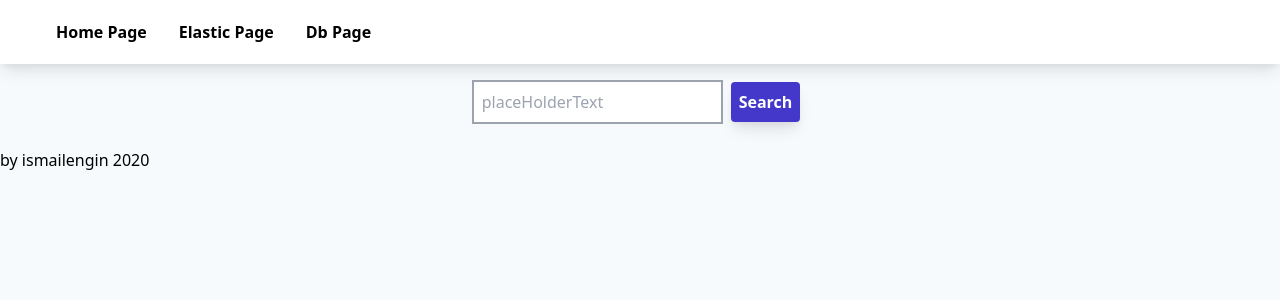
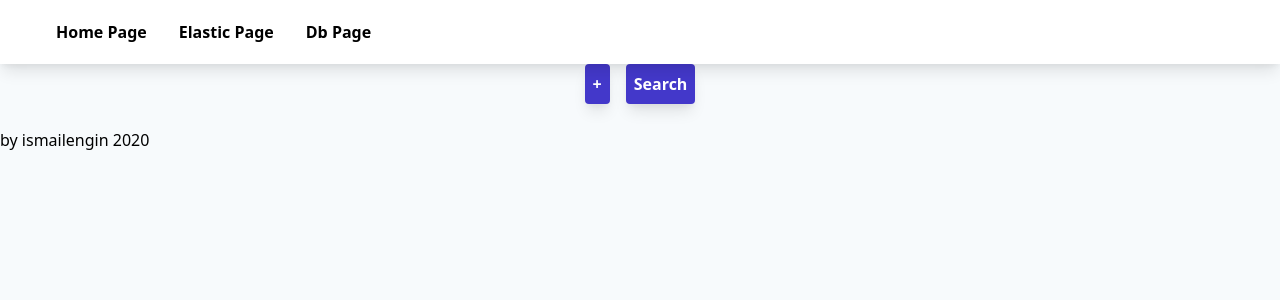
Before and after one commit to ismailengin/ElasticFrontend, a Next.js app: page /db in a window 1280 px wide. Shown: the top 300 px of the page. Built offline with nearby package versions, Linux system fonts and the light colour scheme.

Commit message:
DBInput sample for creating elements with button click

```diff
--- a/pages/api/db.js
+++ b/pages/api/db.js
@@ -2,6 +2,14 @@ import {query} from '../../lib/db';
 
 
 export default async function handler(req, res) {
-    var results =  await query(req.body).then(data => {console.log(data);return data})
-    res.status(200).json(results);
+    await query(req.body.query).then(data => {
+        try {
+            console.log(data);
+            res.status (200).json(data);
+        }
+        catch(error){
+            res.status(500).json(data)
+        }
+    })
+    // console.log(req.body.query)
 }
--- a/pages/db.js
+++ b/pages/db.js
@@ -3,19 +3,21 @@ import DBResultList from './DBResultList'
 import Layout from './layout'
 import ClipLoader from "react-spinners/ClipLoader";
 const superagent = require('superagent')
-
+import DBInput from './dbinput';
 
 
 function Elastic () {
     const [initialText, setText] = useState(" ");
     const [name, setName] = useState([]);
     const [isLoading, setLoading] = useState(false);
+    const [inputList, setInputList] = useState([]);
     const customHandleClick = async initialText => {
         setName("")
         setLoading(true)
         try {
-            const res = await superagent.post('/api/db').send({name: initialText});
+            const res = await superagent.post('/api/db').send({query: initialText});
             var json_res = (JSON.parse(res.text))
+            console.log(json_res)
             setName(json_res)
             setLoading(false);
         } catch (error) {
@@ -24,11 +26,19 @@ function Elastic () {
         }
     }
 
+    const onClickAddElement = event => {
+        setInputList(inputList.concat(<DBInput key={inputList.length}/>))
+    }
+
     return (
         <Layout>
-        <div className="container mx-auto">
+        <div className="container ">
             <div className="text-center">
-                <input className="border-solid border-gray-400 border-2 mt-4 px-2 py-2" type="text" placeholder="placeHolderText" onChange={e => setText(e.target.value)} />
+            {inputList}
+            <button className="bg-indigo-700 btn-primary text-white font-bold px-2 py-2 mx-2 rounded shadow-lg" onClick={onClickAddElement}>
+                    +
+            </button>
+                {/* <input className="border-solid border-gray-400 border-2 mt-4 px-2 py-2" type="text" placeholder="placeHolderText" onChange={e => setText(e.target.value)} /> */}
                 <button className="bg-indigo-700 btn-primary text-white font-bold px-2 py-2 mx-2 rounded shadow-lg" onClick={() => customHandleClick(initialText)}>
                     Search
             </button>
--- /dev/null
+++ b/pages/dbinput.js
@@ -0,0 +1,5 @@
+export default function DBInput() {
+    return(
+        <div > by ismailengin 2020</div>
+    )
+}
```
